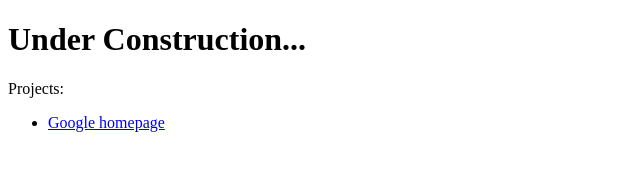
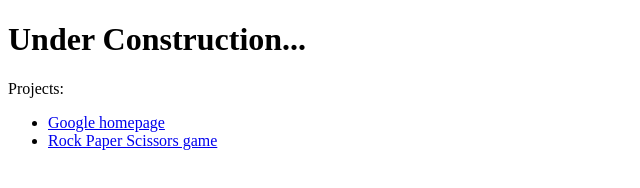
Before and after one commit to helenohyeah/helenohyeah.github.io, a plain HTML site: page index.html in a window 1280 px wide. Shown: the whole page, without its empty margins (0-640 px from the left). Drawn offline with Linux system fonts and the light colour scheme.

Commit message:
Added to project list

```diff
--- a/index.html
+++ b/index.html
@@ -11,6 +11,7 @@
     <p1>Projects:
         <ul>
             <li><a href="https://helenohyeah.github.io/google-homepage/">Google homepage</a></li>
+            <li><a href="https://helenohyeah.github.io/rock-paper-scissors/">Rock Paper Scissors game</a></li>
         </ul>
     </p1>
 </body>
```
